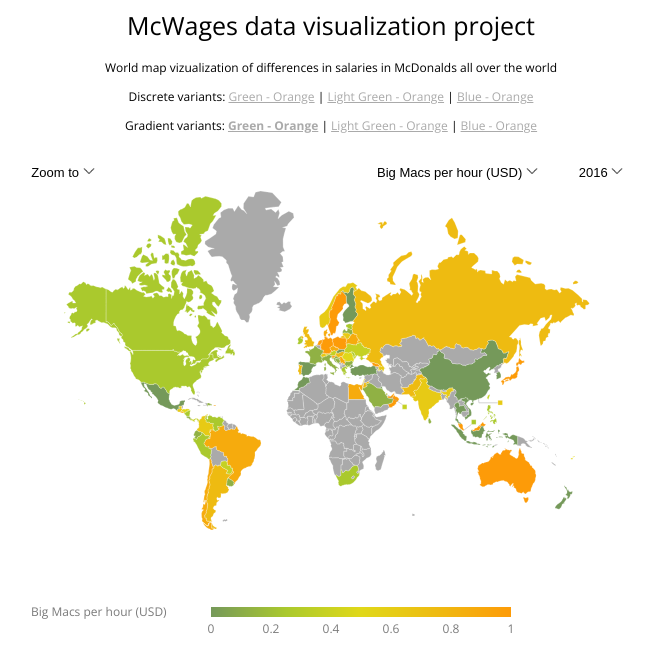
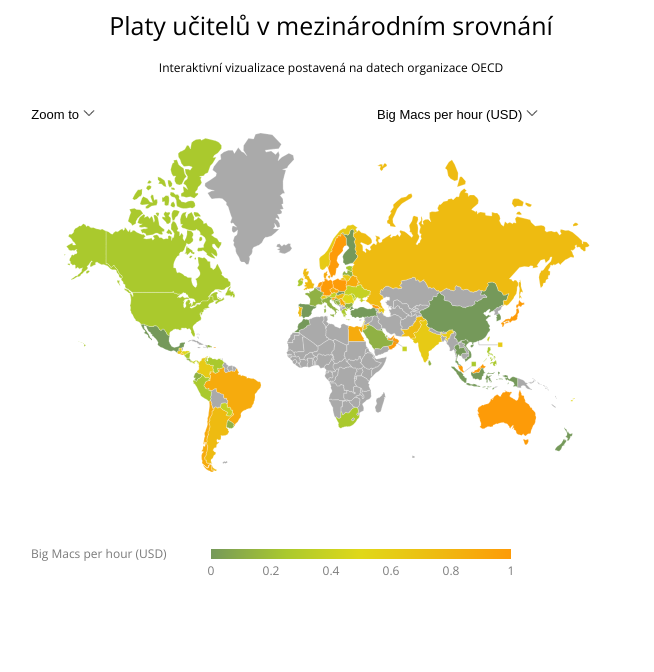
Before and after one commit to cergeIDEA/PlatyUcitelu, a plain HTML site: page index.html in a window 1280 px wide. Shown: the whole page, without its empty margins (309-963 px from the left). Drawn offline with nearby package versions, Linux system fonts and the light colour scheme.

Commit message:
first commit of McWages

```diff
--- a/index.html
+++ b/index.html
@@ -21,17 +21,17 @@
 
 </head>
 <body onload="LoadMap()">
-	<h1 class="title">McWages data visualization project</h1>
+	<h1 class="title">Platy učitelů v mezinárodním srovnání</h1>
 	<!-- <h2 class="subtitle">First phase of McWages project</h2> -->
-	<h3 class="credit">World map vizualization of differences in salaries in McDonalds all over the world</h3>
-	<h3 class="credit">
+	<h3 class="credit">Interaktivní vizualizace postavená na datech organizace OECD</h3>
+	<!-- <h3 class="credit">
 		Discrete variants: <a href="javascript:void(0);" id='discrete1'  onclick="changeVariant('discrete','GreenOrange','discrete1')">Green - Orange</a> | <a href="javascript:void(0);" id='discrete2' onclick="changeVariant('discrete','LightGreenOrange','discrete2')">Light Green - Orange</a> | <a href="javascript:void(0);" id='discrete3'
 			onclick="changeVariant('discrete','BlueOrange','discrete3')">Blue - Orange</a>
 	</h3>
 	<h3 class="credit">
 		Gradient variants: <a href="javascript:void(0);" id='gradient1' class='activeVariant' onclick="changeVariant('gradient','GreenOrange','gradient1')">Green - Orange</a> | <a href="javascript:void(0);" id='gradient2' onclick="changeVariant('gradient','LightGreenOrange','gradient2')">Light Green - Orange</a> | <a href="javascript:void(0);" id='gradient3' onclick="changeVariant('gradient','BlueOrange','gradient3')">Blue
 			- Orange</a>
-	</h3>
+	</h3> -->
 
 	<div id="controls">
 		<div id="menu">
@@ -63,7 +63,7 @@
 					<a href="javascript:void(0);" onclick="changeVar('MinWage')">Is minimum Wage?</a>
 				</div>
 			</div>
-			<div id="divYear" class="dropdiv">
+			<!-- <div id="divYear" class="dropdiv">
 				<button id="btnYear" class="dropbtn">
 					2016 <img src="src/down-arrow.png" class="menu-icon" />
 				</button>
@@ -77,7 +77,7 @@
 					<a href="javascript:void(0);" onclick="changeYear(2015)">2015</a>
 					<a href="javascript:void(0);" onclick="changeYear(2016)">2016</a>
 				</div>
-			</div>
+			</div> -->
 		</div>
 
 		    <div id='tltp'></div>
```
Also changed, not shown: IDEA.png (added).
